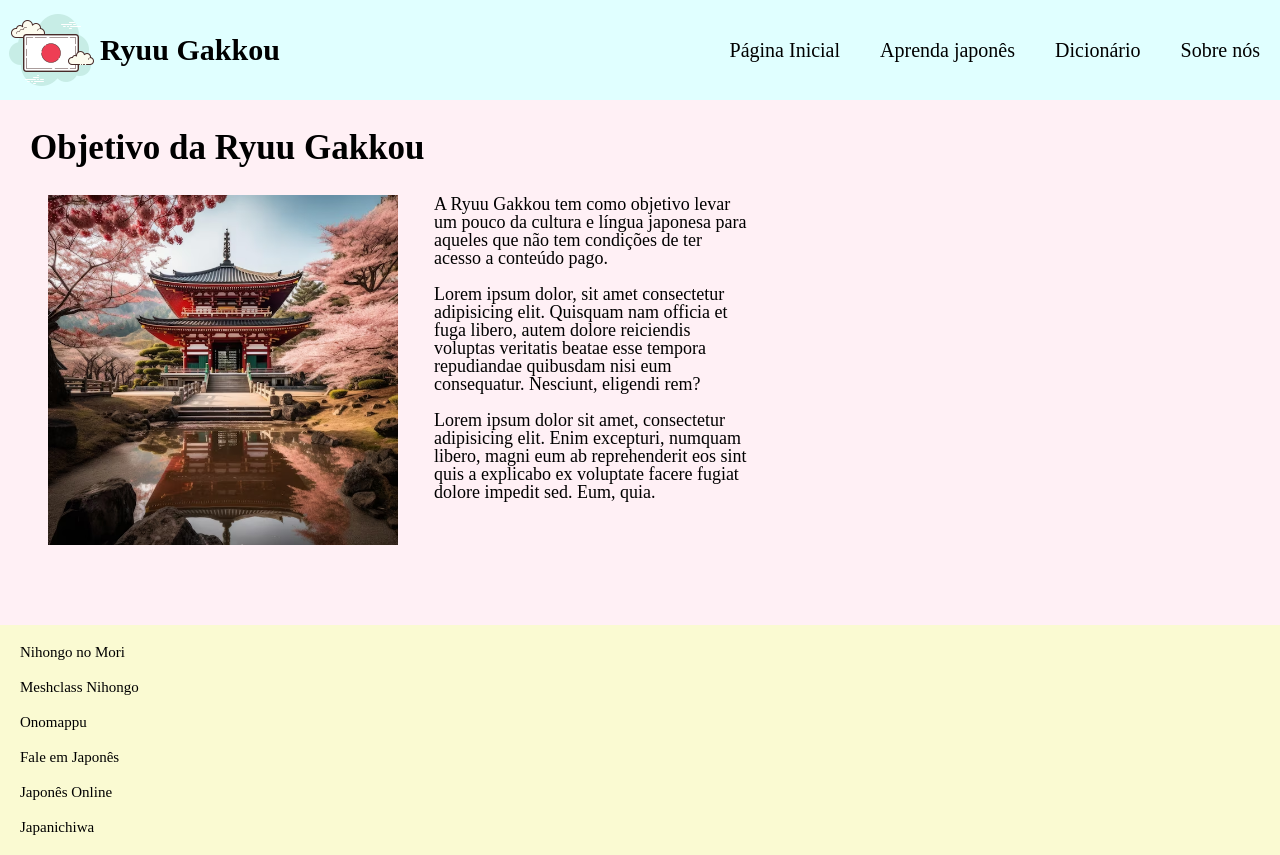
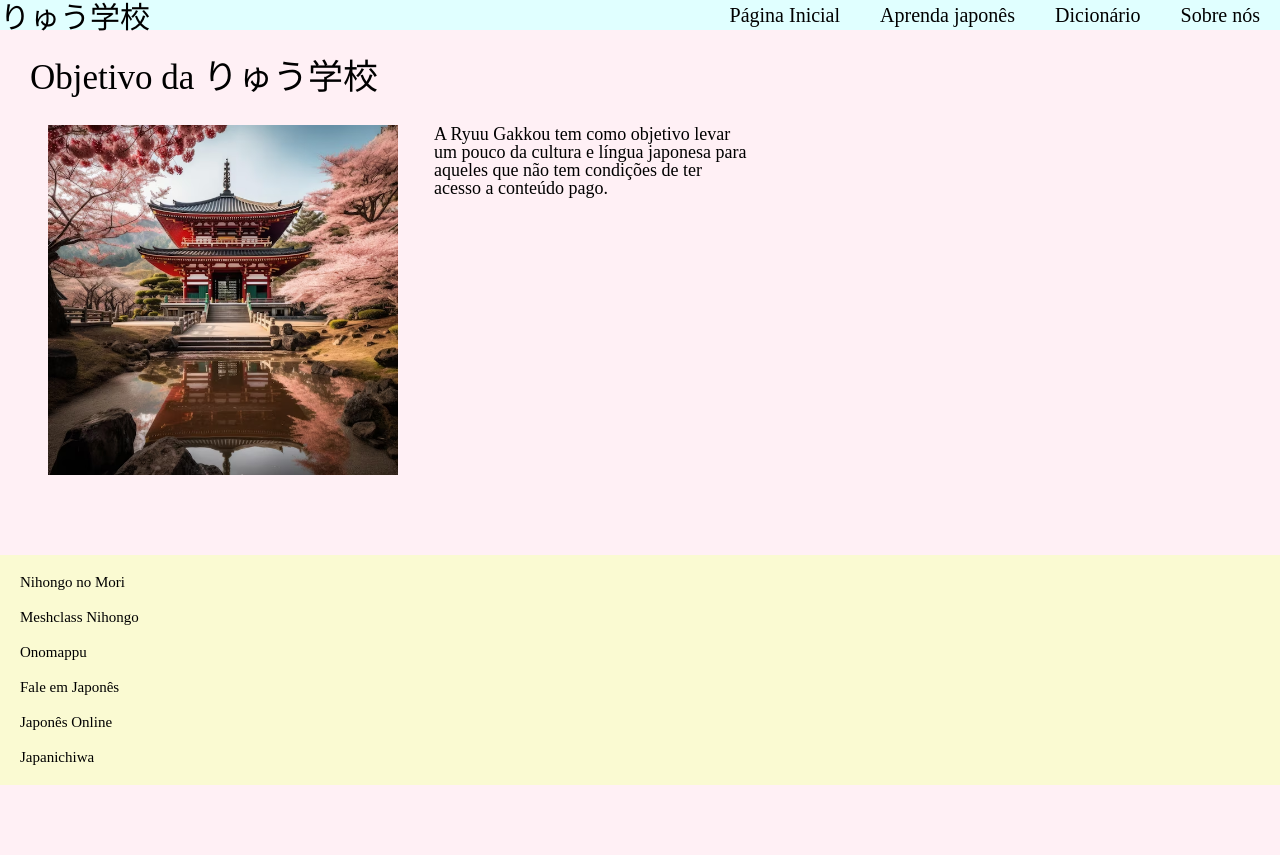
Before and after one commit to KuroJW/ryuugakkou, a plain HTML site: page index.html in a window 1280 px wide. After the commit the page ends 800 px from the top, so only its background shows below. Drawn offline with Linux system fonts and the light colour scheme.

Commit message:
Add files via upload

```diff
--- a/index.html
+++ b/index.html
@@ -6,36 +6,37 @@
     <link rel="stylesheet" href="reset.css">
     <link rel="stylesheet" href="styles.css">
     <link rel="icon" href="shiba-inu.png" type="image/x-icon">
-    <title>Nihon suki</title>
+    <script src="script.js" defer></script>
+    <title>りゅう学校</title>
 </head>
 <body>
     <header class="hd-container">
+
         <div class="hd-container">
-            <img src="japan.png" alt="bandeira do Japão">
-            <label class="hd-title">Ryuu Gakkou</label>
+            <label class="hd-title">りゅう学校</label>
         </div>
 
+        <div  id="menu-list" class="hide"></div>
             <ol class="hd-content">
                 <li><a href="#">Página Inicial</a></li>
                 <li><a href="#">Aprenda japonês</a></li>
                 <li><a href="#">Dicionário</a></li>
                 <li><a href="#">Sobre nós</a></li>
             </ol>
+        </div>
+
     </header>
 
     <section>
 
-        <h1 class="sc-title-1">Objetivo da Ryuu Gakkou</h1>
+        <h1 class="sc-title-1">Objetivo da <span>りゅう学校</span></h1>
         <div class="sc-container-1">
-            <img src="templo-japones.avif" alt="Templo Japonês com árvores de sakura em volta">
+            <img src="templo-japones.avif" class="sc-container-1-img" alt="Templo Japonês com árvores de sakura em volta">
             <div class="sc-content-1">
                 <p>A Ryuu Gakkou tem como objetivo levar um pouco da cultura e língua japonesa para aqueles que não tem condições de ter acesso a conteúdo pago.</p>
-                <p>Lorem ipsum dolor, sit amet consectetur adipisicing elit. Quisquam nam officia et fuga libero, autem dolore reiciendis voluptas veritatis beatae esse tempora repudiandae quibusdam nisi eum consequatur. Nesciunt, eligendi rem?</p>
-                <p>Lorem ipsum dolor sit amet, consectetur adipisicing elit. Enim excepturi, numquam libero, magni eum ab reprehenderit eos sint quis a explicabo ex voluptate facere fugiat dolore impedit sed. Eum, quia.</p>
             </div>
 
         </div>
-
 
     </section>
 
--- /dev/null
+++ b/script.js
@@ -0,0 +1,8 @@
+function Menu()
+{
+    var menuBt = document.getElementById("menu-list");
+
+    menuBt.classList.toggle("hide");
+}
+
+// "Toglle" do inglês, significa "Alternar", neste caso ao clicar no bot]ao vai remover a classe, e ao clicar novamente irá adicionar a classe
--- a/styles.css
+++ b/styles.css
@@ -1,9 +1,12 @@
+@import url('https://fonts.googleapis.com/css2?family=Shippori+Mincho:wght@400;500;600;700;800&display=swap');
+
 :root
 {
     --background-page: #FFF0F5;
     --background-color-hd: #E0FFFF;
     --background-color-ft: #FAFAD2;
     --font-color: #000000;
+    --font--japanese: "Shippori Mincho", serif;
 }
 
 body
@@ -34,7 +37,9 @@ p
 .hd-title
 {
     font-size: 30px;
-    font-weight: 700;
+    font-weight: 400;
+    font-style: normal;
+    font-family: var(--font--japanese);
 }
 
 .hd-content
@@ -48,7 +53,7 @@ p
 
 .sc-title-1
 {
-    font-weight: 700;
+    font-weight: 400;
     font-size: 35px;
     margin: 30px;
 }
@@ -81,3 +86,93 @@ p
     font-size: 15px;
     gap: 20px;
 }
+
+/*
+
+    body
+{
+    background-color: var(--background-page);
+}
+
+a
+{
+    text-decoration: none;
+    color: var(--font-color);
+}
+
+.hide
+{
+    display: none;
+}
+
+.hd-title
+{
+    font-weight: 700;
+}
+
+.hd-container
+{
+    background-color: var(--background-color-hd);
+}
+
+*/
+
+
+/*
+    @media screen and (min-width: 375px)
+{
+    .hd-container
+    {
+        width: 100%;
+        height: 60px;
+        align-content: center;
+        display: flex;
+    }
+
+    .hd-title
+    {
+        margin: 20px;
+    }
+
+    .hd-content-bt
+    {
+        background-color: transparent;
+        border-color: transparent;
+        position: fixed;
+    }
+
+    .hd-content
+    {
+        display: block;
+        background-color: var(--background-color-hd);
+        position: absolute;
+        margin: 60px 0px 0px 0px;
+    }
+
+    .bt-img
+    {
+        width: 30px;
+    }
+
+    .sc-container-1
+    {
+        display: flex;
+    }
+
+    .sc-container-1-img
+    {
+        width: 200px;
+        height: 200px;
+    }
+}
+
+@media screen and (min-width: 1024px)
+{
+
+}
+
+@media screen and (min-width: 1728px)
+{
+
+}
+*/
```
Lines whose indentation alone changed are shown as unchanged.
